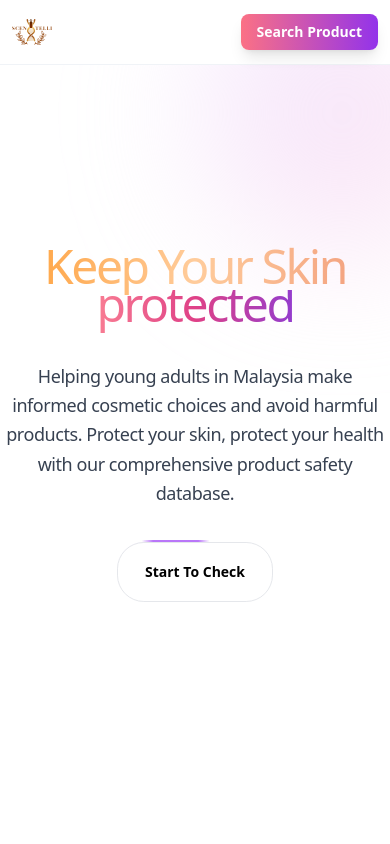
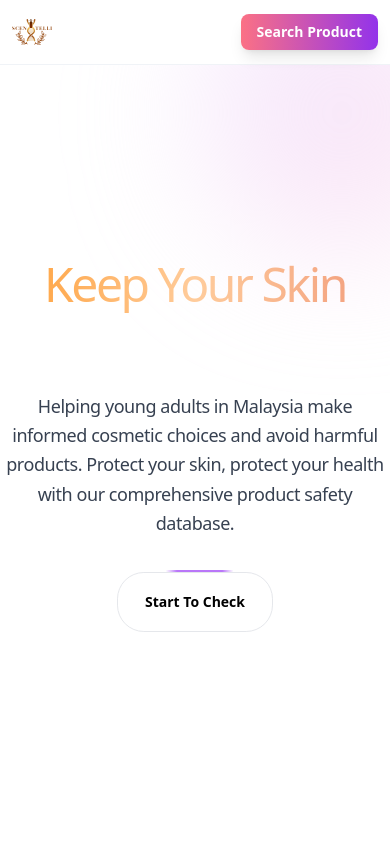
Before and after one commit to aircrushin/FIT5120-onboarding, a Next.js app: page / in a window 390 px wide. Shown: the top 844 px of the page. Built offline with nearby package versions, Linux system fonts and the light colour scheme.

Commit message:
hero tweak

```diff
--- a/app/testing/page.tsx
+++ b/app/testing/page.tsx
@@ -1,6 +1,8 @@
 'use client'
 
 import { useState } from "react"
+import { insertIngredientsFromCSV, insertHoldersFromCSV, insertProductsFromCSV, insertProdIngredientsFromCSV } from "db/queries/insert";
+import { clearTables } from "db/queries/delete";
 
 export default function TestingPage() {
   const [test, setTest] = useState("");
@@ -60,6 +62,7 @@ export default function TestingPage() {
           {result}
         </p>
       )}
+      <button onClick={() => insertProdIngredientsFromCSV()}>test insert</button>
     </div>
   )
 }
--- a/components/ui/animated-hero.tsx
+++ b/components/ui/animated-hero.tsx
@@ -23,13 +23,12 @@ function Hero() {
 
   return (
     <div className="h-full w-full">
-      <div className="mx-auto h-full -mt-16 md:-mt-32">
-        <div className="flex gap-4 flex-col h-full items-center justify-center">
+      <div className="flex gap-4 flex-col h-full items-center justify-center pb-20">
         <h1 className="text-5xl md:text-7xl max-w-2xl tracking-tighter text-center font-regular">
           <span className="bg-gradient-to-r from-[#ffa94d] via-[#ffcc9c] to-[#f4a582] bg-clip-text text-transparent">
             Keep Your Skin
           </span>
-            <span className="relative flex w-full justify-center overflow-hidden text-center md:pb-4 md:pt-4">
+          <span className="relative flex w-full justify-center overflow-hidden text-center pb-3 md:pb-4 md:pt-4">
             &nbsp;
             {titles.map((title, index) => (
               <motion.span
@@ -72,7 +71,6 @@ function Hero() {
         </div>
       </div>
     </div>
-    </div>
   );
 }
 
```
Lines whose indentation alone changed are shown as unchanged.
